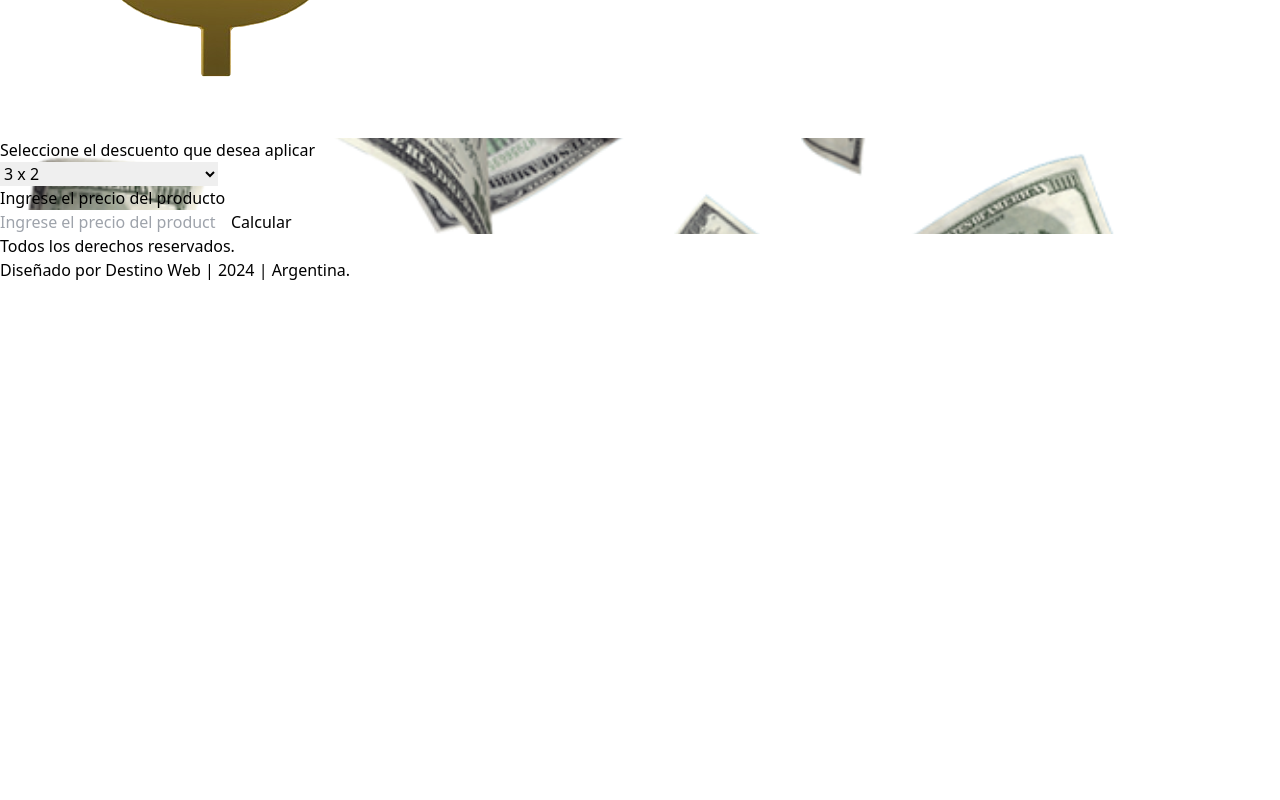
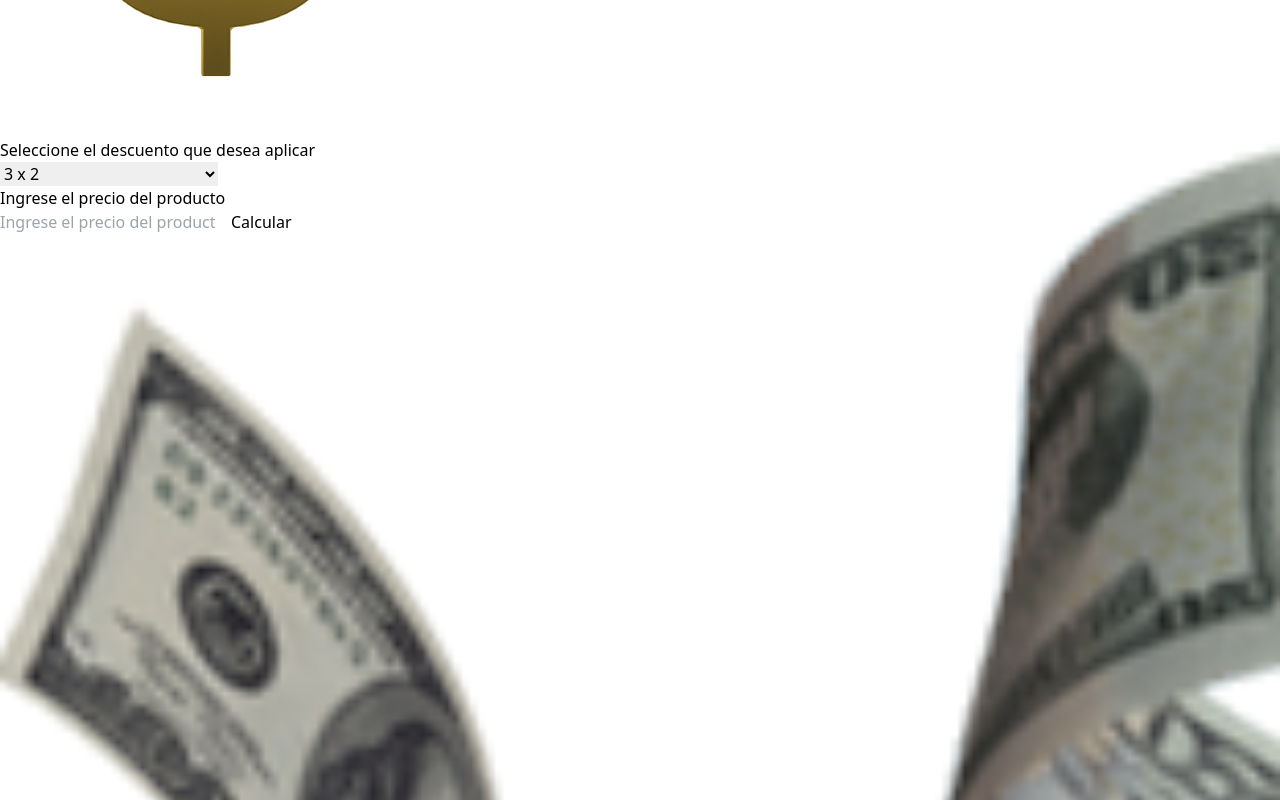
Before and after one commit to waku1044/descuentos-del-Supermercado, a React (Vite) app: page / in a window 1280 px wide. Shown: the part 1040-1840 px from the top of the page. Before the commit the page ends 1322 px from the top, so only its background shows below. Built offline with nearby package versions, Linux system fonts and the light colour scheme.

Commit message:
se creo layout base con grid

```diff
--- a/src/App.jsx
+++ b/src/App.jsx
@@ -1,17 +1,18 @@
-import './index.css';
-import Header from './componentes/header';
-import Main from './componentes/inputs';
-import Footer from './componentes/Footer';
+import "./index.css";
+import "./assets/css/layout.css";
+import Header from "./componentes/header";
+import Main from "./componentes/inputs";
+import Footer from "./componentes/Footer";
 function App() {
-
-
   return (
     <>
-      <Header/>
-      <Main/>
-      <Footer/>
+      <div className="grid">
+        <Header className="header"/>
+        <Main  className="main"/>
+        <Footer className="footer"/>
+      </div>
     </>
-  )
+  );
 }
 
-export default App
+export default App;
--- a/src/assets/css/inputs.css
+++ b/src/assets/css/inputs.css
@@ -1,3 +1,5 @@
+
+
 .fondo{
     background-image: url(../img/fondo.png);
     background-repeat: no-repeat;
--- /dev/null
+++ b/src/assets/css/layout.css
@@ -0,0 +1,19 @@
+.grid{
+    display: grid;
+    grid-template-areas: 'header' 'main' 'footer';
+    grid-template-columns: 1fr;
+    grid-template-rows: 1fr 4fr 1fr;
+    grid-column-gap: 0px;
+    grid-row-gap: 0px;
+
+}
+
+.header{
+    grid-area: header;
+}
+.main{
+    grid-area: main;
+}
+.footer{
+    grid-area: footer;
+}
--- a/src/componentes/Footer.jsx
+++ b/src/componentes/Footer.jsx
@@ -2,9 +2,9 @@ const Footer = ()=>{
 
     return (
         <>
-            <div className=" flex justify-center items-center flex-col bg-slate-900 py-3">
-                <h4 className="text-2xl text-amber-100  py-3 px-5 rounded-3xl ">Todos los derechos reservados. </h4>
-                <p className="text-2xl text-amber-100 te-800 py-3 px-5 rounded-3xl ">Diseñado por Destino Web | 2024 | Argentina.</p>
+            <div className="flex justify-center items-center flex-col bg-slate-900 py-5">
+                <h4 className="text-md text-amber-100  py-3 px-5 rounded-3xl ">Todos los derechos reservados. </h4>
+                <p className="text-md text-amber-100 te-800 py-3 px-5 rounded-3xl ">Diseñado por Destino Web | 2024 | Argentina.</p>
             </div>
         </>
     )
--- a/src/componentes/inputs.jsx
+++ b/src/componentes/inputs.jsx
@@ -23,8 +23,8 @@ const Inputs = () => {
   }
   return (
     <>
-      <div className="fondo flex justify-center items-center flex-col bg-slate-900 py-10">
-        <h4 className="text-2xl text-amber-100 bg-slate-800 py-3 px-5 rounded-3xl ">Seleccione el descuento que desea aplicar</h4>
+      <div className="fondo flex justify-center items-center flex-col bg-slate-900 py-12">
+        <h4 className="text-md lg:text-2xl text-amber-100 bg-slate-800 py-3 px-5 rounded-3xl ">Seleccione el descuento que desea aplicar</h4>
         <select
           className="w-1/2 border-2 border-gray-300 rounded-md p-2 m-2"
           onChange={(e) => evaluar(e.target.value)}
@@ -44,7 +44,7 @@ const Inputs = () => {
           onChange={(e) => setPorcentaje(e.target.value)}
         />
         <p>{error && error} </p>
-        <h4 className="text-2xl text-amber-100 bg-slate-800 py-3 px-5 rounded-3xl ">Ingrese el precio del producto</h4>
+        <h4 className="text-md lg:text-2xl text-amber-100 bg-slate-800 py-4 px-5 rounded-3xl ">Ingrese el precio del producto</h4>
         <input
           type="number"
           placeholder="Ingrese el precio del producto"
```
